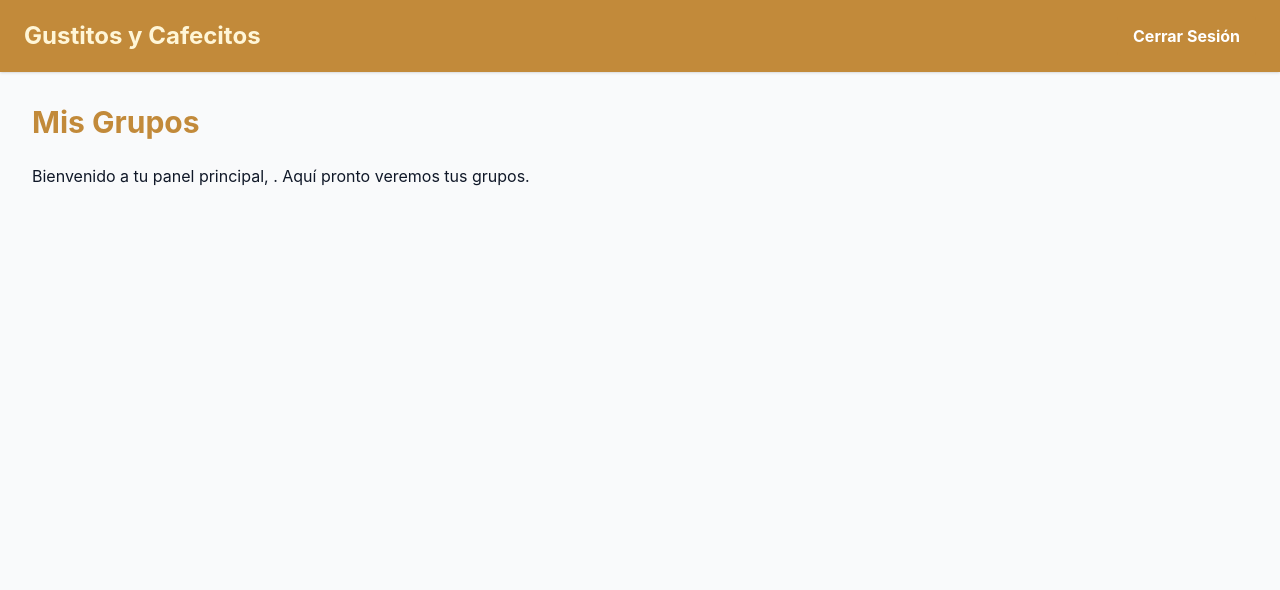
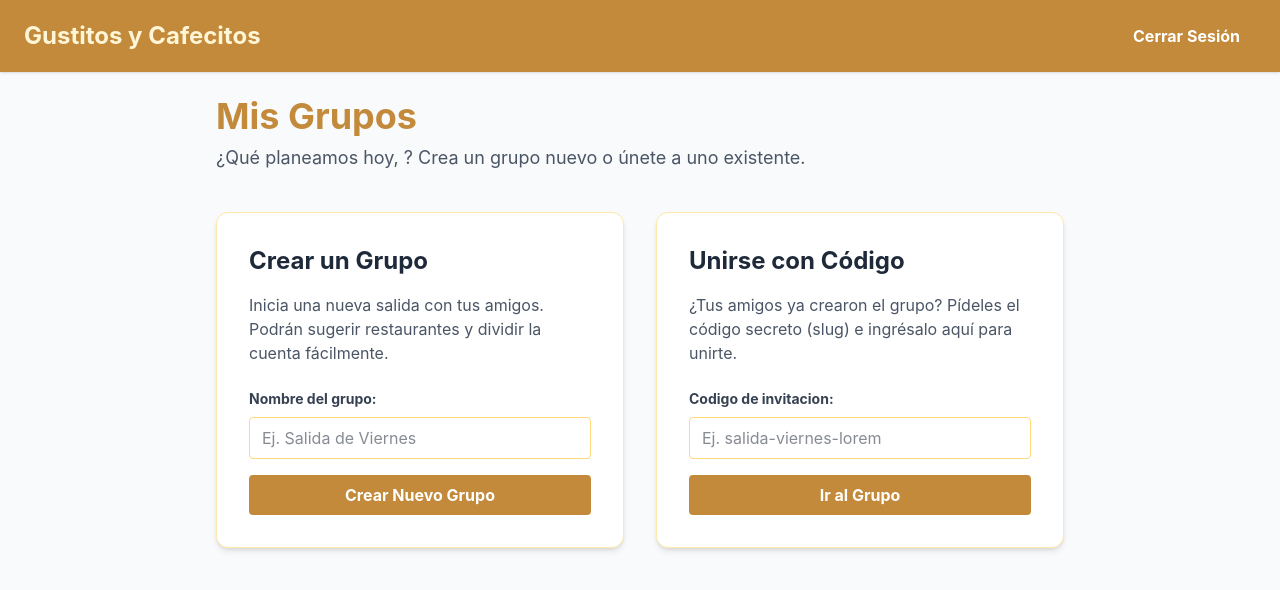
Before and after one commit to Maldo24/gustitos-y-cafecitos, a React (Vite) app in the folder apps/web/: page /dashboard in a window 1280 px wide. Shown: the top 590 px of the page. Built offline with nearby package versions, Linux system fonts and the light colour scheme; sample sign-in values are in the browser's storage.

Commit message:
Enhance Dashboard component with group creation and joining functionality

```diff
--- a/apps/web/src/pages/Dashboard.tsx
+++ b/apps/web/src/pages/Dashboard.tsx
@@ -1,12 +1,74 @@
+import { useState } from "react";
+import { useNavigate } from "react-router-dom";
 import { useAuth } from "../context/AuthContext";
+import Button from "../components/Button";
+import Input from "../components/Input";
 
 function Dashboard() {
   const { user } = useAuth();
+  const navigate = useNavigate();
+
+  const [newGroupName, setNewGroupName] = useState("");
+  const [groupSlug, setGroupSlug] = useState("");
+
+  const handleCreateGroup = (e: React.FormEvent) => {
+    e.preventDefault();
+    console.log("Creando grupo:", newGroupName);
+  };
+
+  const handleJoinGroup = (e: React.FormEvent) => {
+    e.preventDefault();
+    if (groupSlug.trim() !== "") {
+      navigate(`/grupo/${groupSlug}`);
+    }
+  };
 
   return (
-    <div className="p-8">
-      <h2 className="text-3xl font-bold text-butter-500 mb-6">Mis Grupos</h2>
-      <p>Bienvenido a tu panel principal, {user?.names}. Aquí pronto veremos tus grupos.</p>
+    <div className="p-6 max-w-4xl mx-auto h-full flex flex-col">
+      <div className="mb-10">
+        <h2 className="text-4xl font-bold text-butter-500 mb-2">Mis Grupos</h2>
+        <p className="text-gray-600 text-lg">
+          ¿Qué planeamos hoy, {user?.names}? Crea un grupo nuevo o únete a uno existente.
+        </p>
+      </div>
+
+      <div className="grid grid-cols-1 md:grid-cols-2 gap-8">
+
+        <div className="bg-white p-8 rounded-xl shadow-md border border-butter-200 flex flex-col">
+          <h3 className="text-2xl font-bold text-gray-800 mb-4">Crear un Grupo</h3>
+          <p className="text-gray-600 mb-6 flex-1">
+            Inicia una nueva salida con tus amigos. Podrán sugerir restaurantes y dividir la cuenta fácilmente.
+          </p>
+          <form onSubmit={handleCreateGroup} className="flex flex-col gap-4">
+            <Input
+              type="text"
+              label="Nombre del grupo"
+              placeholder="Ej. Salida de Viernes"
+              value={newGroupName}
+              onChange={(value) => setNewGroupName(value)}
+            />
+
+            <Button type="submit">Crear Nuevo Grupo</Button>
+          </form>
+        </div>
+        <div className="bg-white p-8 rounded-xl shadow-md border border-butter-200 flex flex-col">
+          <h3 className="text-2xl font-bold text-gray-800 mb-4">Unirse con Código</h3>
+          <p className="text-gray-600 mb-6 flex-1">
+            ¿Tus amigos ya crearon el grupo? Pídeles el código secreto (slug) e ingrésalo aquí para unirte.
+          </p>
+          <form onSubmit={handleJoinGroup} className="flex flex-col gap-4">
+            <Input
+                type="text"
+                label="Codigo de invitacion"
+                value={groupSlug}
+                placeholder="Ej. salida-viernes-lorem"
+                onChange={(value) => setGroupSlug(value)}
+            />
+            <Button type="submit">Ir al Grupo</Button>
+          </form>
+        </div>
+
+      </div>
     </div>
   );
 }
```
